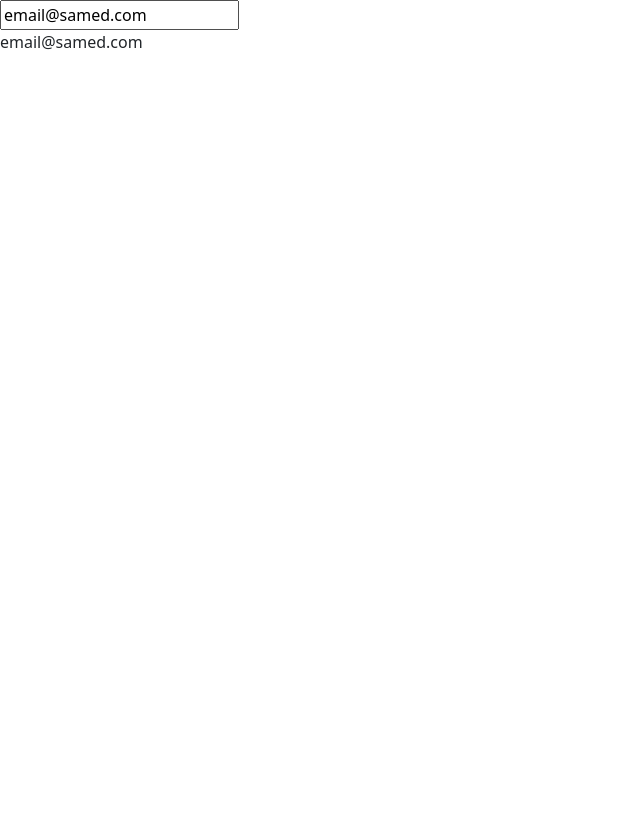
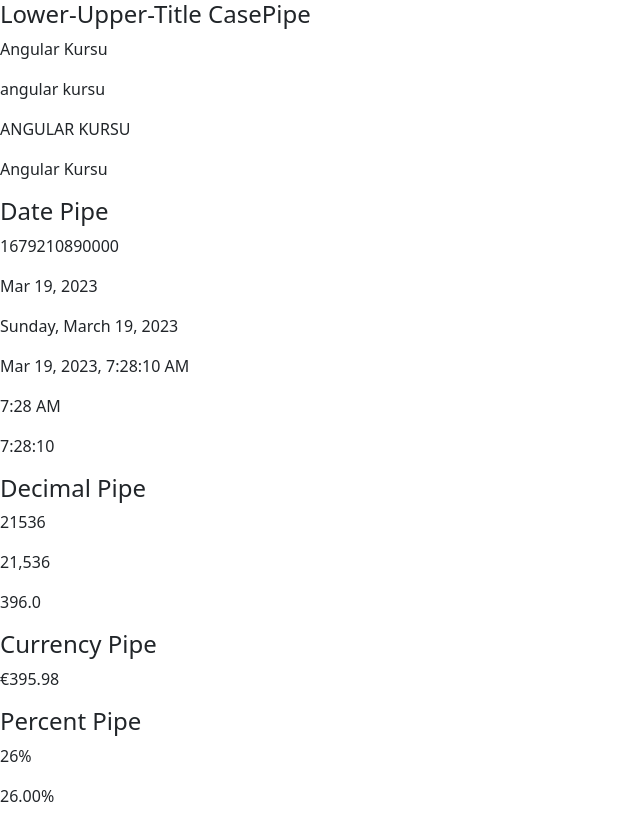
Before and after one commit to M4dn4ss/ProductListing, an Angular app: page / in a window 1280 px wide. Shown: the whole page, without its empty margins (0-640 px from the left). Before the commit the page ends 800 px from the top, so only its background shows below. Built offline with nearby package versions, Linux system fonts and the light colour scheme.

Commit message:
Two Way Binding

```diff
--- a/src/app/product.component.ts
+++ b/src/app/product.component.ts
@@ -5,52 +5,40 @@
 @Component({
     selector: "app",
     template: `
-        <input [(ngModel)]="email" (keyup.enter)= "onKeyUp()"/>
-        <br>
-        <span>{{ email }}</span>
+        <h4> Lower-Upper-Title CasePipe </h4>
+        <p> {{ title }}</p>
+        <p> {{ title | lowercase }}</p>
+        <p> {{ title | uppercase }}</p>
+        <p> {{ title | titlecase }}</p>
+
+        <h4> Date Pipe</h4>
+        <p> {{ today }}</p>
+        <p> {{ today | date }}</p>
+        <p> {{ today | date : "fullDate" }}</p>
+        <p> {{ today | date : "medium" }}</p>
+        <p> {{ today | date : "shortTime" }}</p>
+        <p> {{ today | date : "h:mm:ss" }}</p>
+
+        <h4> Decimal Pipe</h4>
+        <p> {{ students}} </p>
+        <p> {{ students | number }}</p>
+        <p> {{ price | number : "1.1-1" }}</p>
+
+        <h4> Currency Pipe</h4>
+        <p> {{ price | currency : "EUR"}}</p>
+
+        <h4> Percent Pipe</h4>
+        <p> {{ completed | percent }}</p>
+        <p> {{ completed | percent : "2.2-2"}}</p>
         `,
     styleUrls: ["product.component.css"]
 
 })
 export class ProductComponent {
-    model: ProductRepository = new ProductRepository();
-    disabled = false;
-    email = "email@samed.com";
-
-    getClasses(id: number): string {
-       let product = this.model.getProductById(id);
-       return (product?.price && product.price <= 1000 ? "bg-info":"bg-secondary") + " m-2 p-2 text-white";
-    }
-
-    getClassMap(id: number): Object {
-        let product = this.model.getProductById(id);
-        return {
-            "bg-info": product?.price && product.price <= 1000,
-            "bg-secondary": product?.price && product.price > 1000,
-            "text-center text-white": product?.name == "Samsung S6"
-        }
-    }
-
-    getColor(id: number): Object {
-        let product = this.model.getProductById(id);
-        let color = product?.price && product.price <= 1000 ? "green" : "red";
-        return { color: color };
-    }
-
-    onSubmit($event: any) {
-        $event.stopPropagation();
-        console.log("button was clicked");
-        console.log($event);
-    }
-
-    onDivClicked() {
-        console.log('div was clicked');
-    }
-
-
-    onKeyUp() {
-        console.log(this.email);
-    }
-
+   today: number = Date.now();
+   title: string = "Angular Kursu";
+   students: number = 21536;
+   price: number = 395.9756;
+   completed: number = 0.26;
 
 }
```
